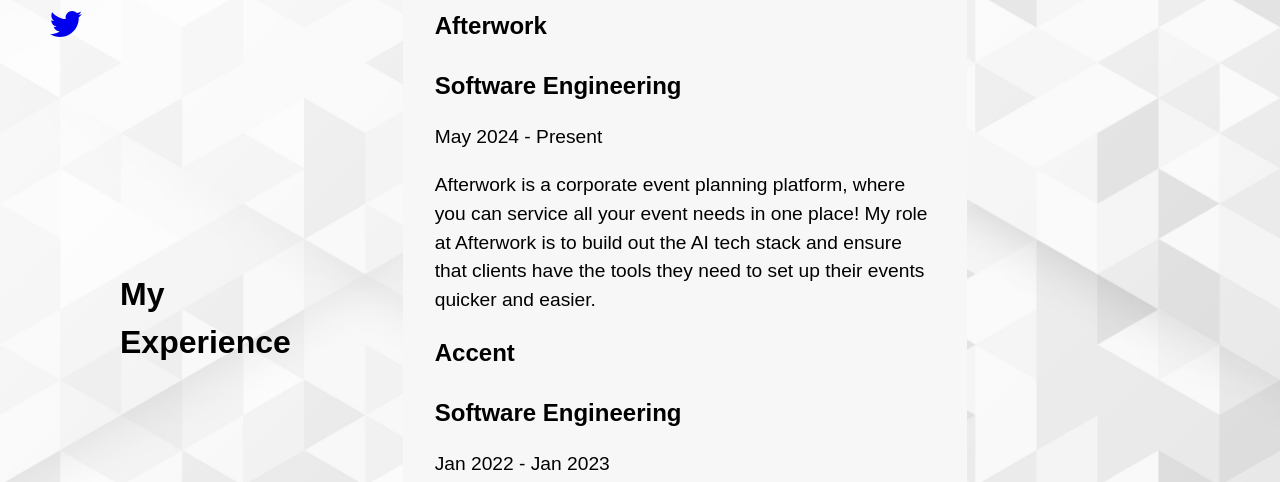
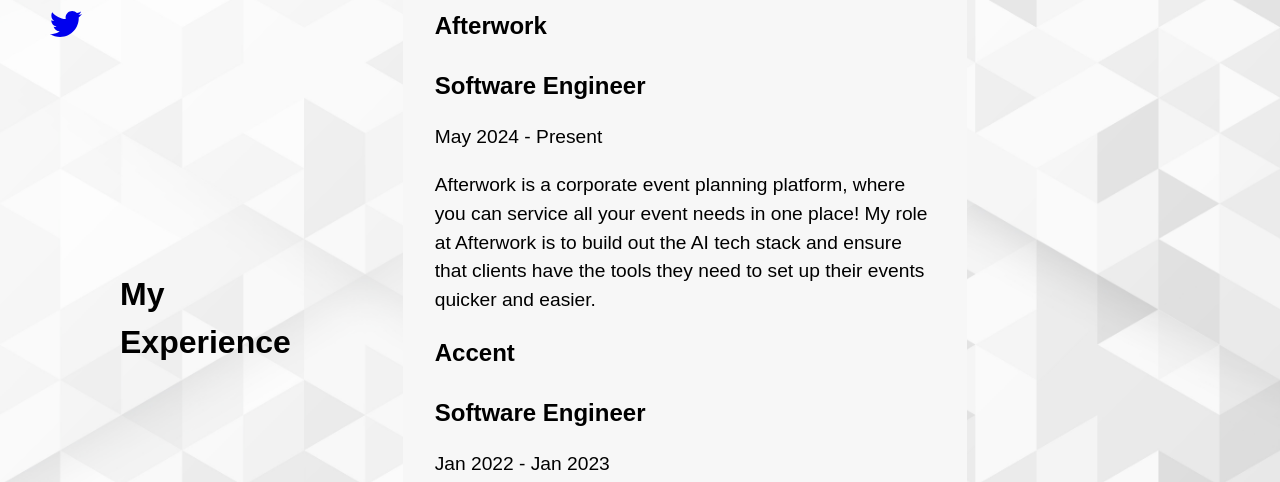
Before and after one commit to AnujanAsok/anujanwebsite, a React (Create React App) app: page /experiences in a window 1280 px wide. Shown: the part 212-694 px from the top of the page. Built offline with nearby package versions, Linux system fonts and the light colour scheme.

Commit message:
Update Experience.js

```diff
--- a/src/Experience.js
+++ b/src/Experience.js
@@ -5,14 +5,14 @@
   const experience = [
     {
       company: "Afterwork",
-      position: "Software Engineering",
+      position: "Software Engineer",
       duration: "May 2024 - Present",
       description:
         "Afterwork is a corporate event planning platform, where you can service all your event needs in one place! My role at Afterwork is to build out the AI tech stack and ensure that clients have the tools they need to set up their events quicker and easier.",
     },
     {
       company: "Accent",
-      position: "Software Engineering",
+      position: "Software Engineer",
       duration: "Jan 2022 - Jan 2023",
       description:
         "Accent is a B2B gifting platform with a focus on making it easier to find and send gifts for a broad range of diverse holidays and occasions. My main focus is on developing full stack tech to provide tools for users to experience easier gifting.",
```
